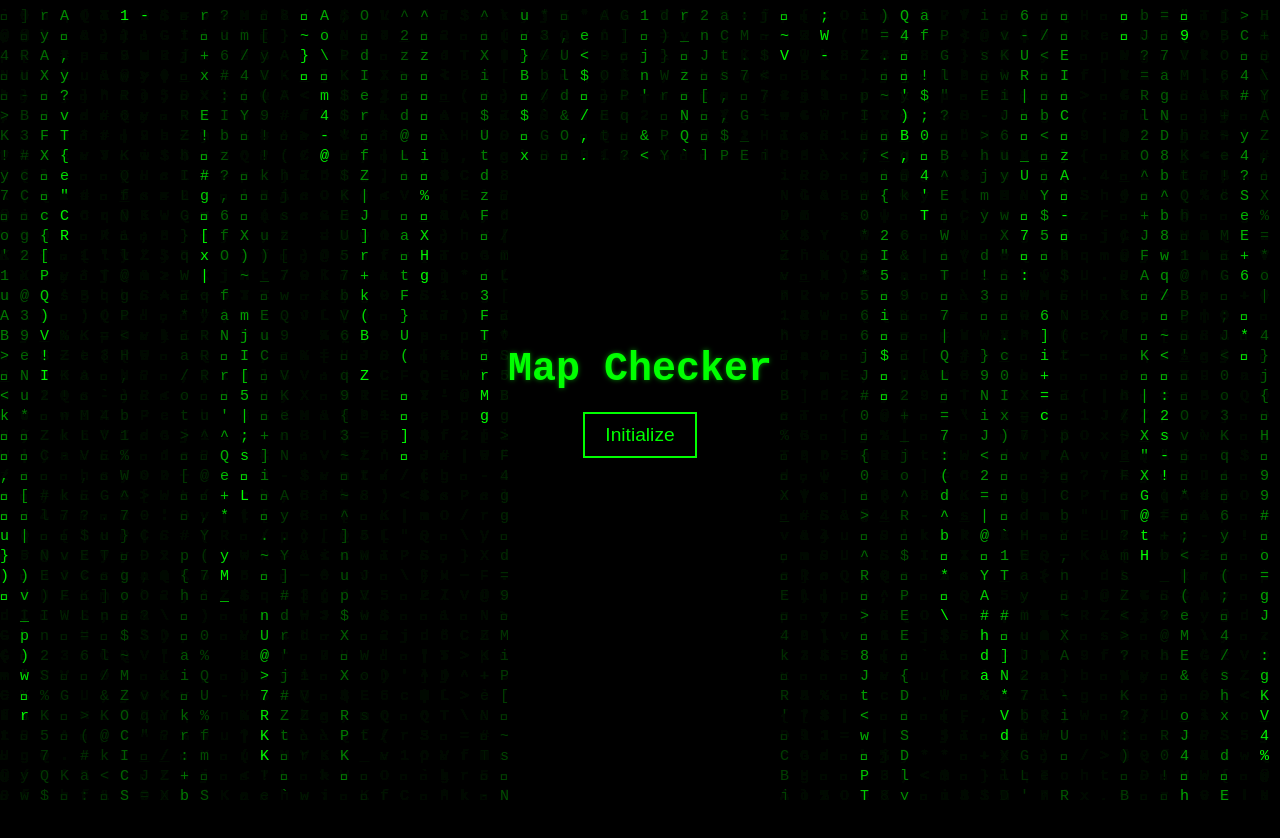
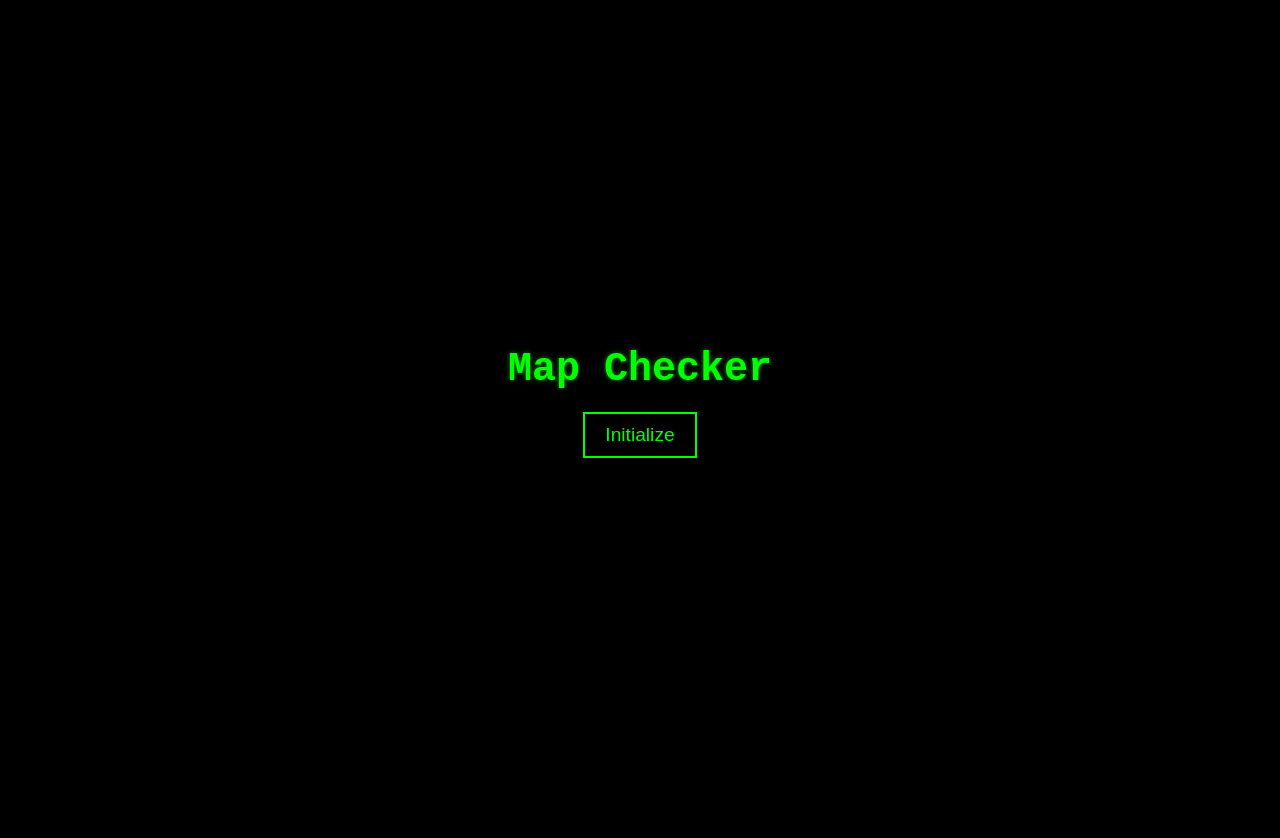
Before and after one commit to Lirantzu/arcgis_checks, a plain HTML site: page index.html in a window 1280 px wide. Drawn offline with Linux system fonts and the light colour scheme.

Commit message:
Update index.html

```diff
--- a/index.html
+++ b/index.html
@@ -53,16 +53,13 @@
             font-family: 'Courier New', monospace;
             color: #FFFF00;
             white-space: pre-wrap;
+            word-wrap: break-word;
         }
         .rtl {
             direction: rtl;
             unicode-bidi: bidi-override;
             text-align: right;
             display: inline-block;
-        }
-        pre {
-            margin: 0;
-            font-family: inherit;
         }
         #closeButton {
             position: absolute;
@@ -87,13 +84,13 @@
     <script src="map_checker.js"></script>
     <script>
         function checkMaps() {
-            document.getElementById('results').innerHTML = 'Checking maps...';
+            document.getElementById('results').innerHTML = 'Checking maps...\n';
             document.getElementById('resultsContainer').style.display = 'block';
             checkAllMaps().then(() => {
                 console.log('Map check complete');
             }).catch(error => {
                 console.error('Error checking maps:', error);
-                document.getElementById('results').innerHTML = 'An error occurred while checking maps.';
+                appendToResults('An error occurred while checking maps: ' + error.message + '\n');
             });
         }
 
@@ -105,51 +102,15 @@
         window.appendToResults = function(text) {
             const resultsElement = document.getElementById('results');
             if (resultsElement) {
-                resultsElement.innerHTML += text;
+                resultsElement.textContent += text;
                 resultsElement.scrollTop = resultsElement.scrollHeight;
             } else {
                 console.log(text);
             }
         }
 
-        // Matrix-like rain effect
-        const canvas = document.createElement('canvas');
-        const ctx = canvas.getContext('2d');
-        document.body.appendChild(canvas);
-
-        canvas.width = window.innerWidth;
-        canvas.height = window.innerHeight;
-        canvas.style.position = 'fixed';
-        canvas.style.top = '0';
-        canvas.style.left = '0';
-        canvas.style.zIndex = '-1';
-
-        const columns = canvas.width / 20;
-        const drops = [];
-
-        for (let i = 0; i < columns; i++) {
-            drops[i] = 1;
-        }
-
-        function draw() {
-            ctx.fillStyle = 'rgba(0, 0, 0, 0.05)';
-            ctx.fillRect(0, 0, canvas.width, canvas.height);
-
-            ctx.fillStyle = '#00FF00';
-            ctx.font = '15px monospace';
-
-            for (let i = 0; i < drops.length; i++) {
-                const text = String.fromCharCode(Math.random() * 128);
-                ctx.fillText(text, i * 20, drops[i] * 20);
-
-                if (drops[i] * 20 > canvas.height && Math.random() > 0.975) {
-                    drops[i] = 0;
-                }
-                drops[i]++;
-            }
-        }
-
-        setInterval(draw, 33);
+        // Matrix-like rain effect (unchanged)
+        // ... (keep the existing Matrix effect code here)
     </script>
 </body>
 </html>
```
